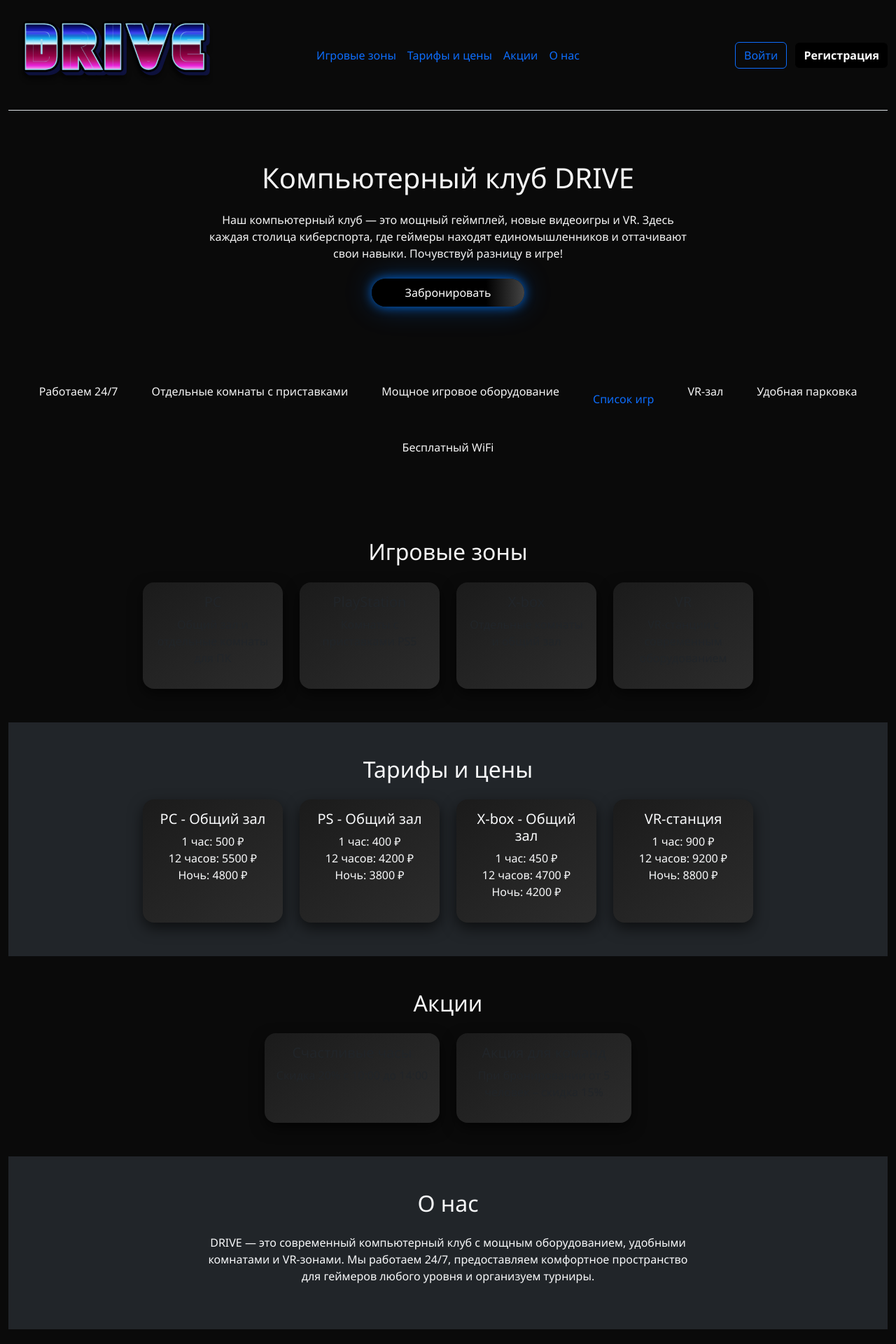
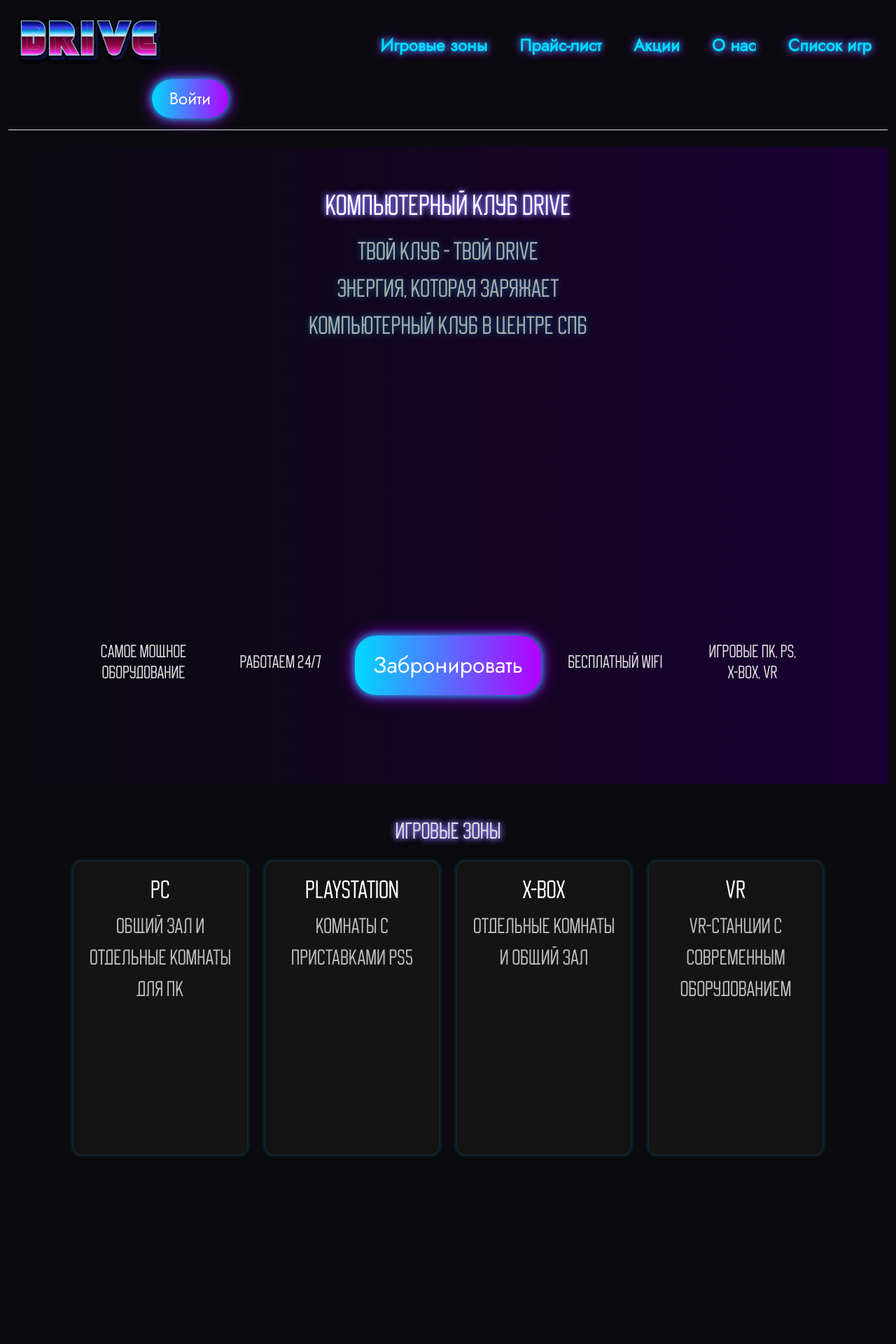
Before and after one commit to tltkalinin/drive, a Flask app: page / in a window 1280 px wide. Shown: the top 1920 px of the page at 70% size. Run offline with Flask 3, Linux system fonts and the light colour scheme.

Commit message:
style: улучшил стили, обновил кнопки и добавил шрифты

```diff
--- a/static/css/style.css
+++ b/static/css/style.css
@@ -1,167 +1,312 @@
-/* Базовые настройки */
-html,
+/* ====== Локальные шрифты ====== */
+@font-face {
+    font-family: 'Buyan';
+    src: url('../fonts/BuyanRegular.ttf') format('truetype');
+    font-weight: normal;
+    font-style: normal;
+}
+
+@font-face {
+    font-family: 'Jost';
+    src: url('../fonts/Jost.ttf') format('truetype');
+    font-weight: normal;
+    font-style: normal;
+}
+
+/* ====== Общие стили ====== */
 body {
-    width: 100%;
-    height: 100%;
+    font-family: 'Buyan', 'Segoe UI', Tahoma, Geneva, Verdana, sans-serif;
+    background-color: #0a0a0f;
+    color: #ddd;
     margin: 0;
     padding: 0;
-    background-color: #0a0a0a;
-    color: #f5f5f5;
-    font-family: 'Segoe UI', Tahoma, Geneva, Verdana, sans-serif;
+    scroll-behavior: smooth;
 }
 
-/* Логотип */
-.logo {
-    height: 119px;
-    width: 307px;
+h1, h2, h3, h4, h5, h6, p, .card, .zone-card, .price-card, .promo-card, .game-card, .booking-form {
+    font-family: 'Buyan', sans-serif;
 }
 
-/* Карточка бронирования */
-.card {
-    background: linear-gradient(145deg, #1b1b1b, #2c2c2c);
-    border: none;
-    border-radius: 1rem;
-    padding: 2rem;
-    box-shadow: 0 8px 20px rgba(0, 0, 0, 0.6);
-
-    /* Растягивается, ограничений по ширине нет */
-    width: 100%;
-    max-width: 100%;
+p {
+    color: #bbb;
 }
 
-/* Заголовок формы */
-.card h2 {
-    font-weight: 700;
-    letter-spacing: 1px;
-    color: rgba(0, 120, 255, 0.8);
+/* ====== Логотип ====== */
+.logo {
+    height: 90px;
 }
 
-/* Поля ввода и селекты */
-.form-control,
-.form-select {
-    background-color: #1a1a1a;
-    color: #f5f5f5;
-    border: 1px solid rgba(0, 68, 255, 0.8);
-    border-radius: 0.5rem;
-    transition: all 0.3s ease;
-    width: 100%;
-
+/* ====== Кнопки ====== */
+.my-button {
+    background: linear-gradient(90deg, #00d9ff, #b300ff);
+    border: none;
+    color: #fff;
+    font-weight: ;
+    border-radius: 30px;
+    width: 265.81px;
+    height: 85.65px;
+    font-size: 2rem;
+    display: flex;
+    align-items: center;
+    justify-content: center;
+    box-shadow: 0 0 12px #00d9ff, 0 0 24px #b300ff;
+    transition: 0.3s, transform 0.3s, box-shadow 0.3s;
+    font-family: 'Jost', sans-serif;
 }
 
-.form-control::placeholder {
-    color: #1224c9;
-    opacity: 1;
+.my-button:hover {
+    transform: scale(1.1);
+    box-shadow: 0 0 20px #00d9ff, 0 0 40px #b300ff;
 }
 
-.form-control:focus,
-.form-select:focus {
-    background-color: #2a2a2a;
-    border-color: #fc00ef;
-    box-shadow: 0 0 10px rgba(255, 0, 157, 0.5);
+.login-btn {
+    font-family: 'Jost', sans-serif;
+    font-weight: normal;
+    font-size: 23.99px;
+    background: linear-gradient(90deg, #00d9ff, #b300ff);
     color: #fff;
+    border: none;
+    border-radius: 30px;
+    padding: 10px 25px;
+    box-shadow: 0 0 12px #00d9ff, 0 0 24px #b300ff;
+    transition: 0.3s, transform 0.3s, box-shadow 0.3s;
 }
 
-/* Текстarea */
-textarea.form-control {
-    resize: none;
+.login-btn:hover {
+    transform: scale(1.1);
+    box-shadow: 0 0 20px #00d9ff, 0 0 40px #b300ff;
 }
 
-/* Кнопки */
-.btn-primary {
-    background-color: #000000;
-    border: none;
-    font-weight: 600;
+/* ====== Hero Section ====== */
+.hero-section {
+    background: linear-gradient(to right, #0a0a0f, #1a0033);
+    display: flex;
+    flex-direction: column;
+    justify-content: flex-start;
+    align-items: center;
+    text-align: center;
+    min-height: 910px;
+    padding: 60px 20px 40px 20px;
+    box-sizing: border-box;
+}
+
+.hero-title {
+    font-size: 2.5rem;
+    color: #fff;
+    text-shadow: 0 0 20px #b300ff, 0 0 40px #00d9ff;
+    margin-bottom: 10px;
+}
+
+.hero-description {
+    font-size: 2.2rem;
+    opacity: 0.9;
+    max-width: 700px;
+    margin: 0 auto 50px auto;
+    text-shadow: 0 0 8px rgba(0,217,255,0.5);
+}
+
+.hero-content {
+    display: flex;
+    flex-direction: column;
+    align-items: center;
+    gap: 360px;
+}
+
+.hero-features {
+    display: flex;
+    justify-content: center;
+    align-items: center;
+    gap: 20px;
+    flex-wrap: wrap;
+}
+
+.hero-features .neon-card {
+    width: 180px;
+    font-family: 'Jost', sans-serif;
+}
+
+/* ====== Карточки и блоки ====== */
+.card,
+.zone-card,
+.price-card,
+.promo-card,
+.game-card {
+    background-color: #141414;
+    border: 1px solid #222;
+    color: #fff;
+    border-radius: 12px;
+    padding: 20px;
+    transition: 0.3s;
+    box-shadow: 0 0 5px rgba(0, 217, 255, 0.3);
+    font-family: 'Buyan', sans-serif;
+    font-size: 30px;
+}
+
+.card:hover,
+.zone-card:hover,
+.price-card:hover,
+.promo-card:hover,
+.game-card:hover {
+    transform: translateY(-5px);
+    box-shadow: 0 0 15px #00d9ff, 0 0 25px #b300ff;
+}
+
+/* ====== Навигация ====== */
+.nav-link {
+    display: inline-block;
+    color: #00d9ff;
+    font-weight: 900;
+    font-size: 1.5rem;
+    margin: 0 15px;
+    text-decoration: none;
+    text-shadow: 0 0 8px #00d9ff, 0 0 16px #b300ff;
+    transition: 0.3s, text-shadow 0.3s, transform 0.3s;
+    cursor: pointer;
+    font-family: 'Jost', sans-serif;
+}
+
+.nav-link:hover {
+    text-shadow: 0 0 16px #00d9ff, 0 0 32px #b300ff;
+    transform: scale(1.05);
+}
+
+/* ====== Секции ====== */
+section {
+    min-height: 910px;
+    padding: 60px 20px;
+    background-color: #0a0a0f;
+    width: 100%;
+    box-sizing: border-box;
+}
+
+section:nth-child(even) {
+    background-color: #141414;
+}
+
+section h2 {
+    margin-bottom: 30px;
+    text-align: center;
+    font-size: 2rem;
+    text-shadow: 0 0 10px #b300ff, 0 0 20px #00d9ff;
+}
+
+/* ====== Игровые зоны / цены / акции / игры ====== */
+.zone-card,
+.price-card,
+.promo-card,
+.game-card {
+    width: 250px;
+    text-align: center;
+    height: 420px;
+    font-family: 'Buyan', sans-serif;
+}
+
+/* ====== Форма бронирования ====== */
+.booking-form {
+    background: #141414;
+    border: 2px solid #00d9ff;
+    padding: 30px;
+    border-radius: 12px;
+    max-width: 500px;
+    margin: 0 auto;
+    box-shadow: 0 0 15px rgba(0,217,255,0.5), 0 0 25px rgba(179,0,255,0.5);
+    font-family: 'Buyan', sans-serif;
+}
+
+.booking-form label {
+    color: #ddd;
+    margin-bottom: 8px;
+    display: block;
+}
+
+.booking-form input,
+.booking-form select,
+.booking-form textarea {
+    background: #0a0a0f;
+    border: 1px solid #333;
+    color: #fff;
+    width: 100%;
+    padding: 10px;
+    border-radius: 6px;
+    margin-bottom: 15px;
+    transition: 0.3s;
+    font-family: 'Buyan', sans-serif;
+}
+
+.booking-form input:focus,
+.booking-form select:focus,
+.booking-form textarea:focus {
+    outline: none;
+    border-color: #00d9ff;
+    box-shadow: 0 0 10px #00d9ff, 0 0 15px #b300ff;
+}
+
+/* ====== Адаптив ====== */
+@media (max-width: 768px) {
+    .hero-title {
+        font-size: 2rem;
+    }
+
+    .hero-description {
+        font-size: 1rem;
+    }
+
+    .zone-card,
+    .price-card,
+    .promo-card,
+    .game-card {
+        width: 100%;
+    }
+}
+
+/* ====== Анимации ====== */
+@keyframes neonGlow {
+    0% { text-shadow: 0 0 4px #6a5acd, 0 0 8px #9a7dff, 0 0 12px #6a5acd; }
+    50% { text-shadow: 0 0 8px #9a7ff, 0 0 16px #6a5acd, 0 0 24px #9a7dff; }
+    100% { text-shadow: 0 0 4px #6a5acd, 0 0 8px #9a7dff, 0 0 12px #6a5acd; }
+}
+
+@keyframes buttonPulse {
+    0% { box-shadow: 0 0 6px #6a5acd, 0 0 12px #9a7dff; }
+    50% { box-shadow: 0 0 12px #9a7dff, 0 0 24px #6a5acd; }
+    100% { box-shadow: 0 0 6px #6a5acd, 0 0 12px #9a7dff; }
+}
+
+.hero-title,
+section h2 {
+    animation: neonGlow 3s infinite ease-in-out;
+}
+
+.my-button,
+.login-btn,
+form button {
     transition: 0.3s;
 }
 
-.btn-primary:hover {
-    background-color: #00bcd4;
+.my-button:hover,
+.login-btn:hover,
+form button:hover {
+    animation: buttonPulse 2s infinite ease-in-out;
 }
 
-.btn-success {
-    background-color: #28a745;
-    border: none;
-}
-
-.btn-outline-light {
-    border-radius: 0.5rem;
-    border: 1px solid #00d8ff;
-    color: #00d8ff;
-    transition: 0.3s;
-}
-
-.btn-outline-light:hover,
-.btn-outline-light.active {
-    background-color: #00d8ff;
-    color: #0a0a0a;
-}
-
-/* Сумма заказа */
-#orderTotal {
-    background-color: #111;
-    border-radius: 0.5rem;
-    font-weight: 600;
+/* ====== Заголовки карточек ====== */
+.card h5,
+.zone-card h5,
+.price-card h5,
+.promo-card h5,
+.game-card h5 {
+    font-size: 35px; /* размер текста заголовков карточек */
     text-align: center;
 }
 
-/* Модальное окно */
-.modal-content {
-    background: linear-gradient(145deg, #1b1b1b, #2c2c2c);
-    border-radius: 1rem;
-    color: #f5f5f5;
+/* ====== Текст под иконками / фичи ====== */
+.feature-title {
+    font-size: 25px;
+    text-align: center;
 }
 
-/* Кнопки выбора мест */
-#placeGrid .btn {
-    min-width: 45px;
-    min-height: 45px;
-    font-weight: 600;
-    width: auto;
+/* ====== Текст в разделе "О нас" ====== */
+.about-text {
+    font-size: 30px;
+    text-align: center;
 }
-
-#placeGrid .btn.active {
-    background-color: #00d8ff;
-    color: #0a0a0a;
-}
-
-/* Подсветка ошибок */
-.is-invalid {
-    border-color: #dc3545 !important;
-    box-shadow: 0 0 5px #dc3545;
-}
-
-.booking-btn {
-    transform: translateY(0) scale(1);
-    box-shadow: 0 0 20px rgba(0, 245, 255, 0.3);
-}
-
-.my-button {
-    /* Общий вид */
-    padding: 12px 24px;
-    border: none;
-    border-radius: 999px;
-    /* Полностью скруглённая */
-    font-family: "Segoe UI", Roboto, Arial, sans-serif;
-    font-size: 16px;
-    font-weight: 500;
-    color: white;
-    cursor: pointer;
-
-    /* Фон: слева чёрный, справа плавный градиент к серому */
-    background: linear-gradient(to right,
-            black 75%,
-            #444 100%);
-
-    /* Синее свечение */
-    box-shadow: 0 0 15px rgba(0, 120, 255, 0.8),
-        0 0 40px rgba(0, 120, 255, 0.3);
-
-    /* Плавные переходы при наведении */
-    transition: transform 0.2s ease, box-shadow 0.3s ease;
-}
-
-.my-button:hover {
-    transform: translateY(-2px);
-    box-shadow: 0 0 20px rgba(0, 150, 255, 0.9),
-        0 0 50px rgba(0, 150, 255, 0.4);
-}
--- a/templates/base.html
+++ b/templates/base.html
@@ -1,5 +1,5 @@
 <!DOCTYPE html>
-<html lang="en">
+<html lang="ru">
 
 <head>
     <meta charset="UTF-8">
@@ -10,30 +10,30 @@
     <title>{% block title %}{% endblock %}</title>
 </head>
 
-
-
 <body>
     <div class="container-fluid">
         <header
             class="d-flex flex-wrap align-items-center justify-content-center justify-content-md-between py-3 mb-4 border-bottom">
             <div class="col-md-3 mb-2 mb-md-0">
                 <a href="/" class="d-inline-flex link-body-emphasis text-decoration-none">
-                    <img class="logo" src="{{ url_for('static', filename='images/drive.png') }}" alt="">
+                    <img class="logo" src="{{ url_for('static', filename='images/drive.png') }}" alt="Drive logo">
                 </a>
             </div>
             <ul class="nav col-12 col-md-auto mb-2 justify-content-center mb-md-0">
                 <li><a href="#zonesSection" class="nav-link px-2">Игровые зоны</a></li>
-                <li><a href="#pricesSection" class="nav-link px-2">Тарифы и цены</a></li>
+                <li><a href="#pricesSection" class="nav-link px-2">Прайс-лист</a></li>
                 <li><a href="#promoSection" class="nav-link px-2">Акции</a></li>
                 <li><a href="#aboutSection" class="nav-link px-2">О нас</a></li>
+                <li><a href="#gamesSection" class="nav-link px-2">Список игр</a></li>
             </ul>
             <div class="col-md-3 text-end">
-                <button type="button" class="btn btn-outline-primary me-2">Войти</button>
-                <button type="button" class="btn btn-primary">Регистрация</button>
+                <button type="button" class="btn login-btn">Войти</button>
             </div>
         </header>
+
         {% block body %}{% endblock %}
     </div>
+
     <script src="https://cdn.jsdelivr.net/npm/bootstrap@5.3.7/dist/js/bootstrap.bundle.min.js"
         crossorigin="anonymous"></script>
     <script src="{{ url_for('static', filename='js/booking.js') }}"></script>
--- a/templates/index.html
+++ b/templates/index.html
@@ -4,58 +4,41 @@
 
 {% block body %}
 
-<!-- Hero Section -->
-<section class="hero-section text-center py-5">
-    <div class="hero-content">
-        <h1 class="hero-title neon-text-large mb-4">Компьютерный клуб DRIVE</h1>
-        <p class="hero-description mb-4 mx-auto" style="max-width:700px;">
-            Наш компьютерный клуб — это мощный геймплей,
-            новые видеоигры и VR. Здесь каждая столица киберспорта,
-            где геймеры находят единомышленников и оттачивают свои навыки.
-            Почувствуй разницу в игре!
+<!-- Hero Section + Features на одном экране -->
+<section class="hero-section text-center">
+    <div class="hero-content d-flex flex-column align-items-center justify-content-between" style="height: 100%;">
+        <div>
+            <h1 class="hero-title neon-text-large mb-3">Компьютерный клуб DRIVE</h1>
+            <p class="hero-description mb-5">
+                ТВОЙ КЛУБ - ТВОЙ DRIVE<br>
+                ЭНЕРГИЯ, КОТОРАЯ ЗАРЯЖАЕТ<br>
+                КОМПЬЮТЕРНЫЙ КЛУБ В ЦЕНТРЕ СПБ
             </p>
-        <a href="{{ url_for('booking') }}" class="btn my-button px-5 py-2">Забронировать</a>
         </div>
-</section>
 
-<!-- Features Section -->
-<section class="features-section py-5">
-    <div class="d-flex justify-content-center flex-wrap gap-3">
-
+        <!-- Блок карточек Features с кнопкой Забронировать -->
+        <div class="d-flex justify-content-center flex-wrap gap-3 hero-features">
             <div class="neon-card text-center p-3">
                 <i class="fas fa-clock fa-2x mb-2"></i>
-            <h6>Работаем 24/7</h6>
+                <h6 class="feature-title">Самое мощное оборудование</h6>
             </div>
 
             <div class="neon-card text-center p-3">
                 <i class="fas fa-gamepad fa-2x mb-2"></i>
-            <h6>Отдельные комнаты с приставками</h6>
+                <h6 class="feature-title">Работаем 24/7</h6>
             </div>
 
-        <div class="neon-card text-center p-3">
-            <i class="fas fa-desktop fa-2x mb-2"></i>
-            <h6>Мощное игровое оборудование</h6>
-        </div>
-
-        <a href="#gamesSection"
-            class="neon-card d-flex flex-column justify-content-center align-items-center p-3 text-center text-decoration-none">
-            <i class="fas fa-list fa-2x mb-2"></i>
-            <span>Список игр</span>
-        </a>
+            <a href="{{ url_for('booking') }}" class="btn my-button px-5 py-2 align-self-center">Забронировать</a>
 
             <div class="neon-card text-center p-3">
                 <i class="fas fa-vr-cardboard fa-2x mb-2"></i>
-            <h6>VR-зал</h6>
-        </div>
-
-        <div class="neon-card text-center p-3">
-            <i class="fas fa-car fa-2x mb-2"></i>
-            <h6>Удобная парковка</h6>
+                <h6 class="feature-title">Бесплатный WiFi</h6>
             </div>
 
             <div class="neon-card text-center p-3">
                 <i class="fas fa-wifi fa-2x mb-2"></i>
-            <h6>Бесплатный WiFi</h6>
+                <h6 class="feature-title">Игровые ПК, PS,<br>X-Box, VR</h6>
+            </div>
         </div>
     </div>
 </section>
@@ -64,42 +47,42 @@
 <section id="zonesSection" class="py-5">
     <h2 class="text-center mb-4">Игровые зоны</h2>
     <div class="d-flex flex-wrap justify-content-center gap-4">
-        <div class="card p-3 text-center" style="width: 200px;">
+        <div class="card zone-card">
             <h5>PC</h5>
             <p>Общий зал и отдельные комнаты для ПК</p>
         </div>
-        <div class="card p-3 text-center" style="width: 200px;">
+        <div class="card zone-card">
             <h5>PlayStation</h5>
             <p>Комнаты с приставками PS5</p>
         </div>
-        <div class="card p-3 text-center" style="width: 200px;">
+        <div class="card zone-card">
             <h5>X-box</h5>
             <p>Отдельные комнаты и общий зал</p>
         </div>
-        <div class="card p-3 text-center" style="width: 200px;">
+        <div class="card zone-card">
             <h5>VR</h5>
             <p>VR-станции с современным оборудованием</p>
         </div>
     </div>
 </section>
 
-<!-- Тарифы и цены -->
+<!-- Прайс-лист -->
 <section id="pricesSection" class="py-5 bg-dark text-light">
-    <h2 class="text-center mb-4">Тарифы и цены</h2>
+    <h2 class="text-center mb-4">Прайс-лист</h2>
     <div class="d-flex flex-wrap justify-content-center gap-4">
-        <div class="card p-3 text-center bg-secondary text-light" style="width: 200px;">
+        <div class="card price-card">
             <h5>PC - Общий зал</h5>
             <p>1 час: 500 ₽<br>12 часов: 5500 ₽<br>Ночь: 4800 ₽</p>
         </div>
-        <div class="card p-3 text-center bg-secondary text-light" style="width: 200px;">
+        <div class="card price-card">
             <h5>PS - Общий зал</h5>
             <p>1 час: 400 ₽<br>12 часов: 4200 ₽<br>Ночь: 3800 ₽</p>
         </div>
-        <div class="card p-3 text-center bg-secondary text-light" style="width: 200px;">
+        <div class="card price-card">
             <h5>X-box - Общий зал</h5>
             <p>1 час: 450 ₽<br>12 часов: 4700 ₽<br>Ночь: 4200 ₽</p>
         </div>
-        <div class="card p-3 text-center bg-secondary text-light" style="width: 200px;">
+        <div class="card price-card">
             <h5>VR-станция</h5>
             <p>1 час: 900 ₽<br>12 часов: 9200 ₽<br>Ночь: 8800 ₽</p>
         </div>
@@ -110,11 +93,11 @@
 <section id="promoSection" class="py-5">
     <h2 class="text-center mb-4">Акции</h2>
     <div class="d-flex flex-wrap justify-content-center gap-4">
-        <div class="card p-3 text-center" style="width: 250px;">
+        <div class="card promo-card">
             <h5>Счастливые часы</h5>
             <p>Скидка 20% с 10:00 до 14:00</p>
         </div>
-        <div class="card p-3 text-center" style="width: 250px;">
+        <div class="card promo-card">
             <h5>Акция для команд</h5>
             <p>При бронировании от 5 человек – скидка 15%</p>
         </div>
@@ -124,8 +107,8 @@
 <!-- О нас -->
 <section id="aboutSection" class="py-5 bg-dark text-light">
     <h2 class="text-center mb-4">О нас</h2>
-    <p class="text-center mx-auto" style="max-width:700px;">
-        DRIVE — это современный компьютерный клуб с мощным оборудованием, удобными комнатами и VR-зонами.
+    <p class="about-text">
+        DRIVE — это современный компьютерный клуб с мощным оборудованием, удобными комнатами и VR-зонами.<br>
         Мы работаем 24/7, предоставляем комфортное пространство для геймеров любого уровня и организуем турниры.
     </p>
 </section>
@@ -134,12 +117,12 @@
 <section id="gamesSection" class="py-5">
     <h2 class="text-center mb-4">Список игр</h2>
     <div class="d-flex flex-wrap justify-content-center gap-3">
-        <div class="card p-3 text-center" style="width: 180px;">CS:GO</div>
-        <div class="card p-3 text-center" style="width: 180px;">Dota 2</div>
-        <div class="card p-3 text-center" style="width: 180px;">FIFA 23</div>
-        <div class="card p-3 text-center" style="width: 180px;">Fortnite</div>
-        <div class="card p-3 text-center" style="width: 180px;">Beat Saber VR</div>
-        <div class="card p-3 text-center" style="width: 180px;">Half-Life: Alyx VR</div>
+        <div class="card game-card">TES V: Skyrim</div>
+        <div class="card game-card">RDR 2</div>
+        <div class="card game-card">Witcher 3</div>
+        <div class="card game-card">Stalker 2</div>
+        <div class="card game-card">CS:GO</div>
+        <div class="card game-card">Half-Life: Alyx VR</div>
     </div>
 </section>
 
```
Also changed, not shown: static/fonts/BuyanRegular.ttf (added), static/fonts/Jost.ttf (added). Lines whose indentation alone changed are shown as unchanged.
